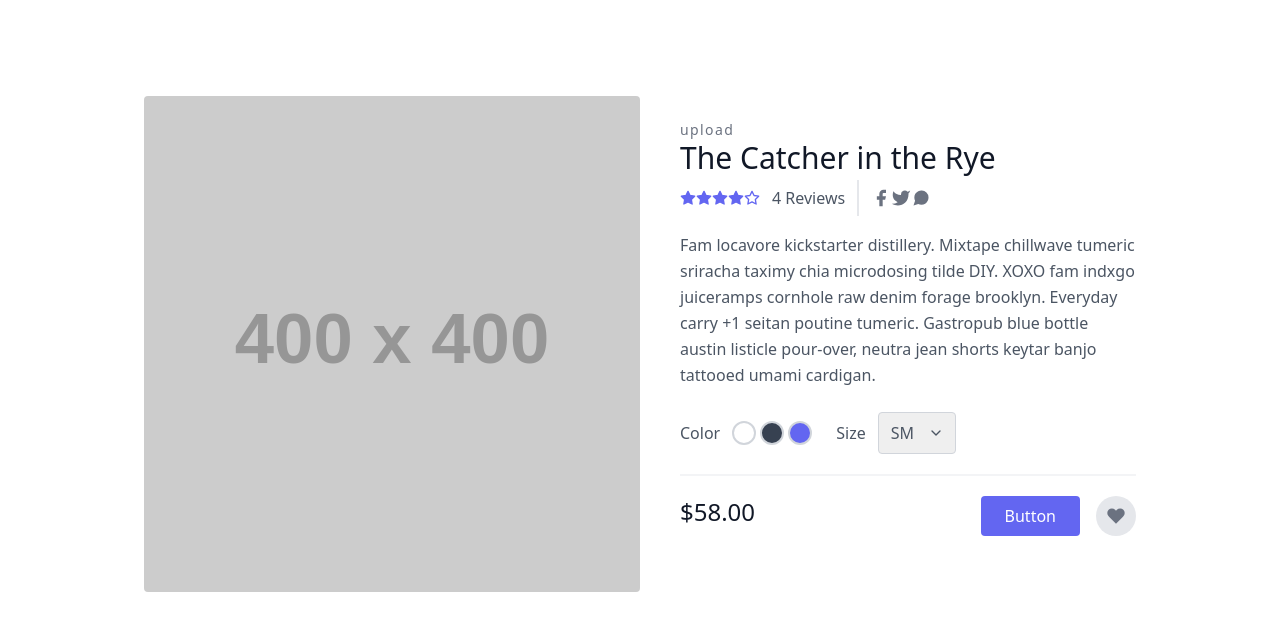
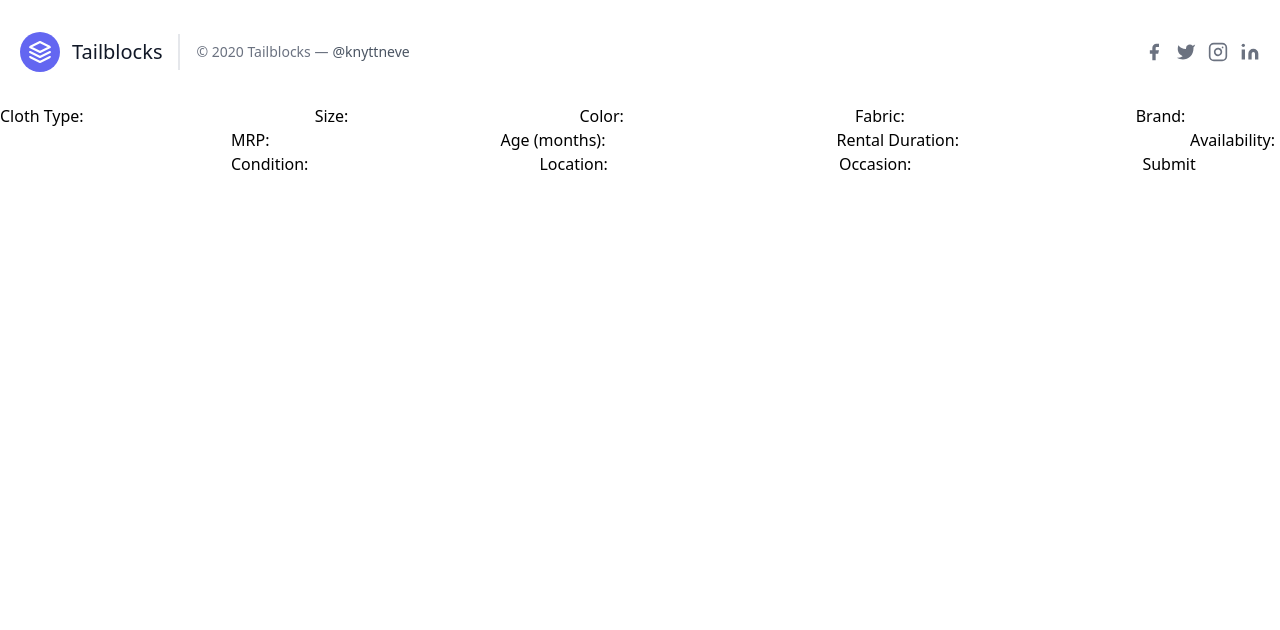
Before and after one commit to arushpanwar/bechdey, a Next.js app: page /upload in a window 1280 px wide. Shown: the top 630 px of the page. Built offline with nearby package versions, Linux system fonts and the light colour scheme.

Commit message:
Added ml model - numeric

```diff
--- /dev/null
+++ b/components/RentalForm.tsx
@@ -0,0 +1,108 @@
+import { useState } from 'react';
+import { FormEventHandler } from 'react';
+
+
+function RentalForm() {
+    const [predictionResult, setPredictionResult] = useState('');
+  const [formData, setFormData] = useState({
+    cloth_type: [],
+    size: [],
+    color: [],
+    fabric: [],
+    brand: [],
+    mrp: [],
+    age_months: [],
+    rental_duration: [],
+    availability: [],
+    condition: [],
+    location: [],
+    occasion: []
+  });
+
+  const handleChange = (e: React.ChangeEvent<HTMLInputElement>) => {
+    const { name, value } = e.target;
+    console.log(name, value)
+    // setFormData(prevState => ({
+    //   ...prevState,
+    //   [name]: [value]
+    // }));
+    setFormData(function (prevState){
+        console.log(prevState);
+        // prevState[name].push(value);
+        // return prevState;
+        return {
+            ...prevState,
+            [name]: [parseInt(value)]
+        }
+    })
+  }
+
+  const handleSubmit: FormEventHandler<HTMLFormElement> = (e) => {
+    e.preventDefault();
+    // Make the POST request to the Flask server
+    fetch('http://localhost:5000/predict', {
+      method: 'POST',
+      headers: {
+        'Content-Type': 'application/json'
+      },
+      body: JSON.stringify(formData)
+    })
+      .then(response => response.json())
+      .then(data => {
+        console.log(data);
+        setPredictionResult(data.prediction);
+        // Do something with the prediction result
+      })
+      .catch(error => console.error(error));
+  }
+
+
+  return (
+    <>
+    <form onSubmit={handleSubmit}>
+      <label htmlFor="cloth_type">Cloth Type:</label>
+      <input type="text" id="cloth_type" name="cloth_type" value={formData.cloth_type} onChange={handleChange} />
+
+      <label htmlFor="size">Size:</label>
+      <input type="text" id="size" name="size" value={formData.size} onChange={handleChange} />
+
+      <label htmlFor="color">Color:</label>
+      <input type="text" id="color" name="color" value={formData.color} onChange={handleChange} />
+
+      <label htmlFor="fabric">Fabric:</label>
+      <input type="text" id="fabric" name="fabric" value={formData.fabric} onChange={handleChange} />
+
+      <label htmlFor="brand">Brand:</label>
+      <input type="text" id="brand" name="brand" value={formData.brand} onChange={handleChange} />
+
+      <label htmlFor="mrp">MRP:</label>
+      <input type="text" id="mrp" name="mrp" value={formData.mrp} onChange={handleChange} />
+
+      <label htmlFor="age_months">Age (months):</label>
+      <input type="text" id="age_months" name="age_months" value={formData.age_months} onChange={handleChange} />
+
+      <label htmlFor="rental_duration">Rental Duration:</label>
+      <input type="text" id="rental_duration" name="rental_duration" value={formData.rental_duration} onChange={handleChange} />
+
+      <label htmlFor="availability">Availability:</label>
+      <input type="text" id="availability" name="availability" value={formData.availability} onChange={handleChange} />
+
+      <label htmlFor="condition">Condition:</label>
+      <input type="text" id="condition" name="condition" value={formData.condition} onChange={handleChange} />
+
+      <label htmlFor="location">Location:</label>
+      <input type="text" id="location" name="location" value={formData.location} onChange={handleChange} />
+
+      <label htmlFor="occasion">Occasion:</label>
+      <input type="text" id="occasion" name="occasion" value={formData.occasion} onChange={handleChange} />
+
+      <button type="submit">Submit</button>
+    </form>
+
+    {predictionResult && <p>Prediction Result: {predictionResult}</p>}
+
+    </>
+  );
+}
+
+export default RentalForm;
--- /dev/null
+++ b/pages/upload.tsx
@@ -0,0 +1,14 @@
+import Header from '@/components/Footer'
+import RentalForm from '@/components/RentalForm'
+import React from 'react'
+
+const upload = () => {
+  return (
+    <>
+    <Header />
+    <RentalForm />
+    </>
+  )
+}
+
+export default upload
```
